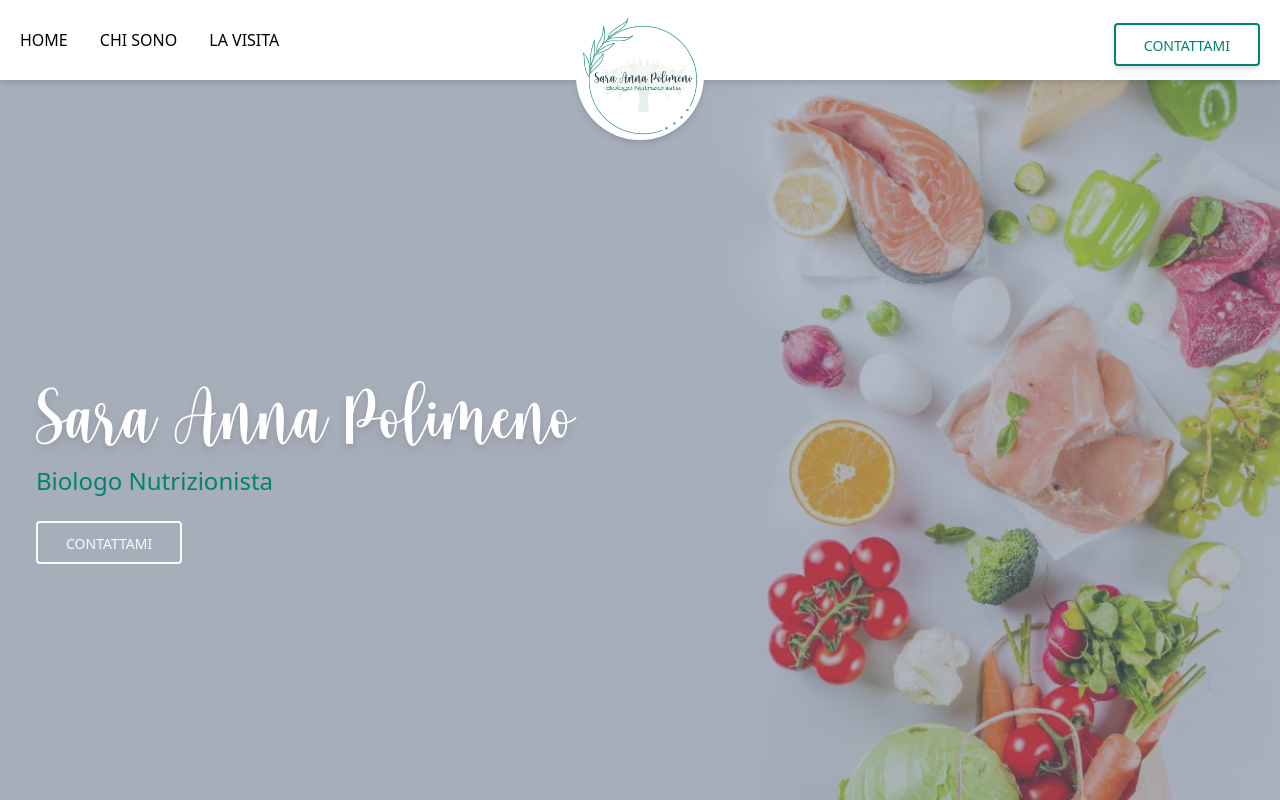
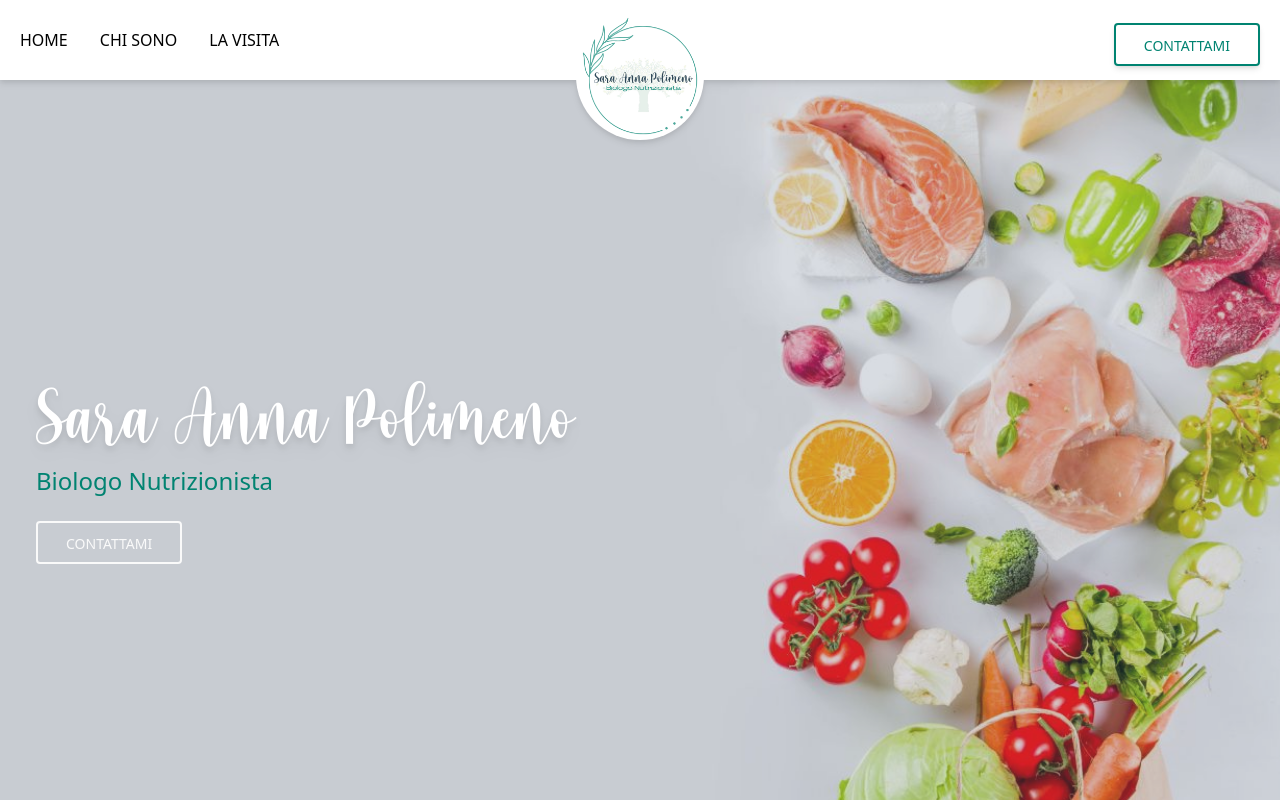
Before and after one commit to StefaniaFracasso/website-sarapolimeno, a React (Vite) app: page / in a window 1280 px wide. Shown: the top 800 px of the page. Built offline with nearby package versions, Linux system fonts and the light colour scheme.

Commit message:
prove colori hero

```diff
--- a/src/components/homepage/HeroSection.jsx
+++ b/src/components/homepage/HeroSection.jsx
@@ -3,7 +3,7 @@ import { Link } from "react-router-dom";
 const HeroSection = () => {
     return (
       <div className="relative overflow-hidden h-screen bg-cover bg-no-repeat bg-center bg-hero-bg">
-        <div className="absolute inset-0 bg-slate-500/50">
+        <div className="absolute inset-0 bg-slate-500/25">
           <div className="flex h-full items-center justify-start container mx-auto px-4 py-24 text-white">
             <div className="px-5">
               <h1 className="mb-2 text-6xl font-marteni drop-shadow-lg">Sara Anna Polimeno</h1>
```
